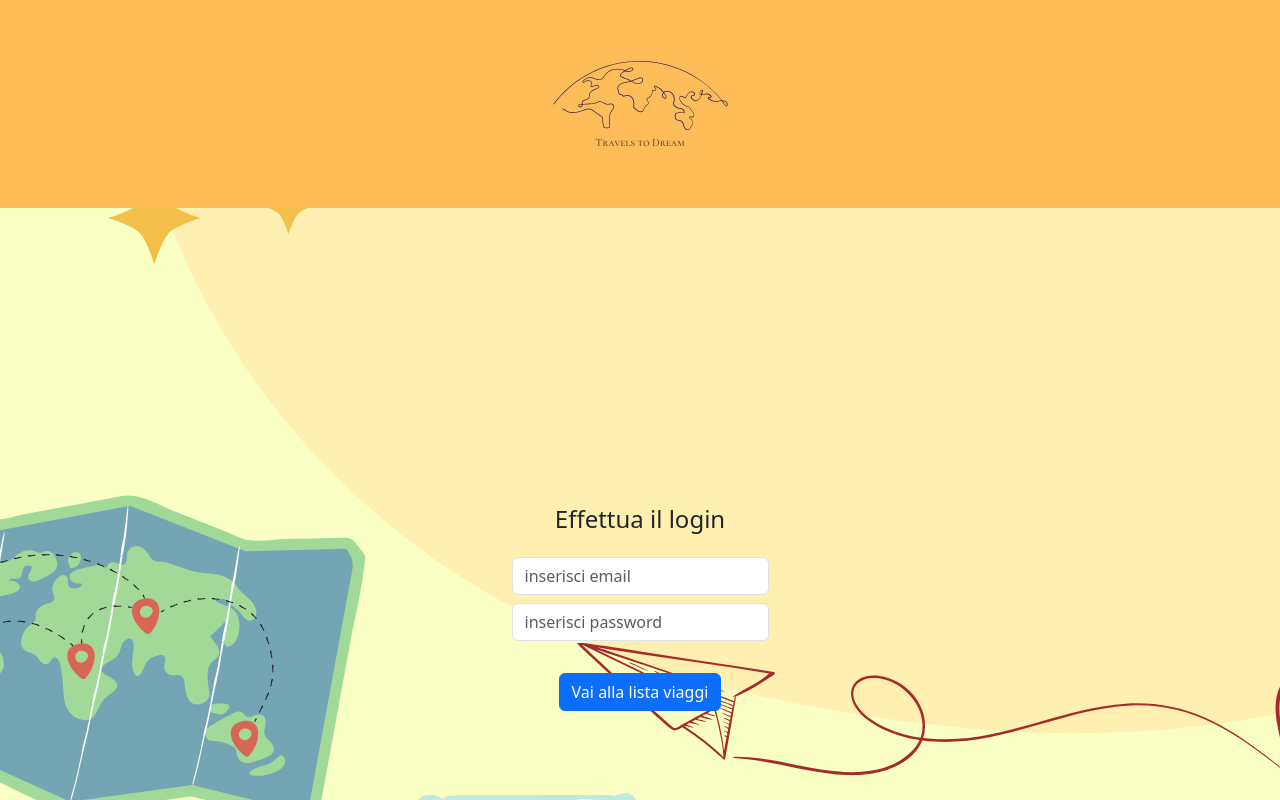
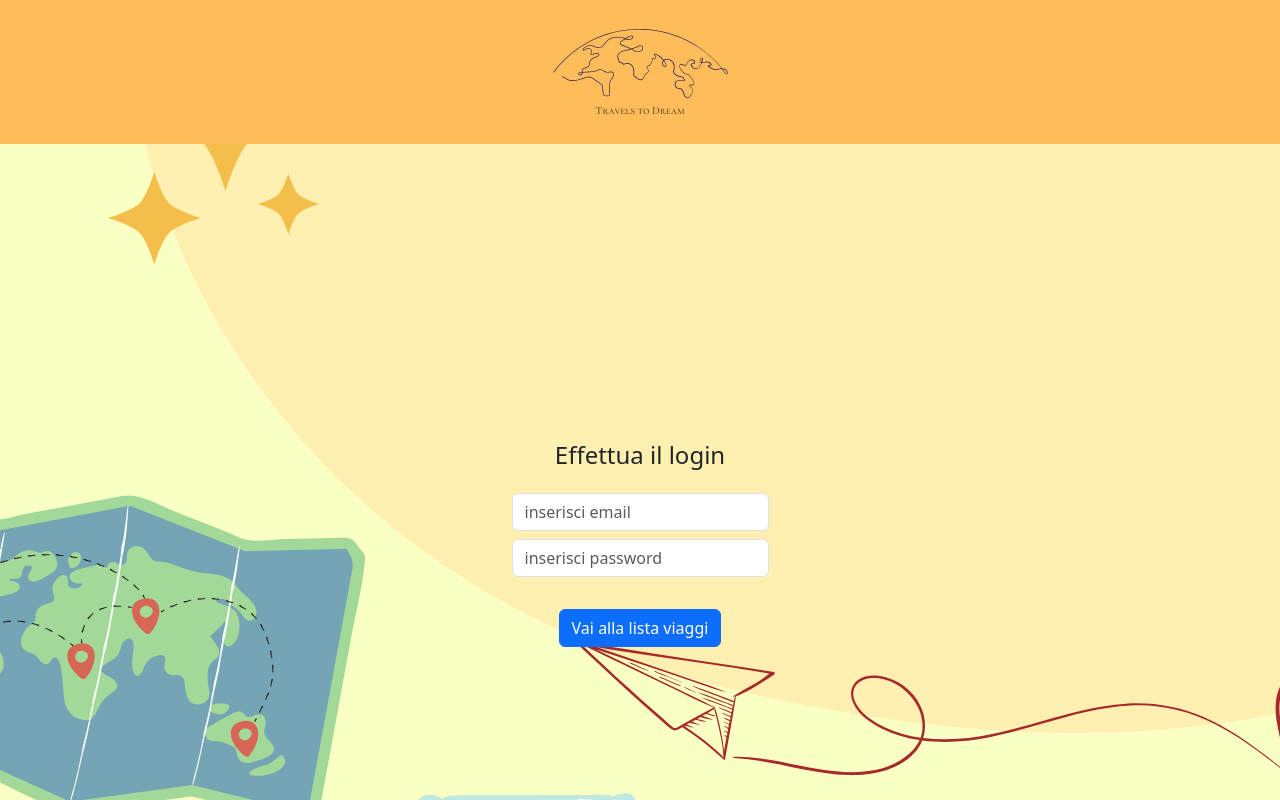
Before and after one commit to RobertoFloris/project-group-1, a React (Vite) app: page / in a window 1280 px wide. Shown: the top 800 px of the page. Built offline with nearby package versions, Linux system fonts and the light colour scheme.

Commit message:
[fix] header

```diff
--- a/src/components/Header.jsx
+++ b/src/components/Header.jsx
@@ -3,7 +3,7 @@ import { Link } from "react-router-dom";
 const Header = () => {
   return (
     <header>
-      <nav className="navbar py-5">
+      <nav className="navbar py-3">
         <div className="container container-fluid justify-content-center">
           <Link className="logo" to="/travels">
             <img src="src/public/img/logo.jpg" alt="logo" />
```
